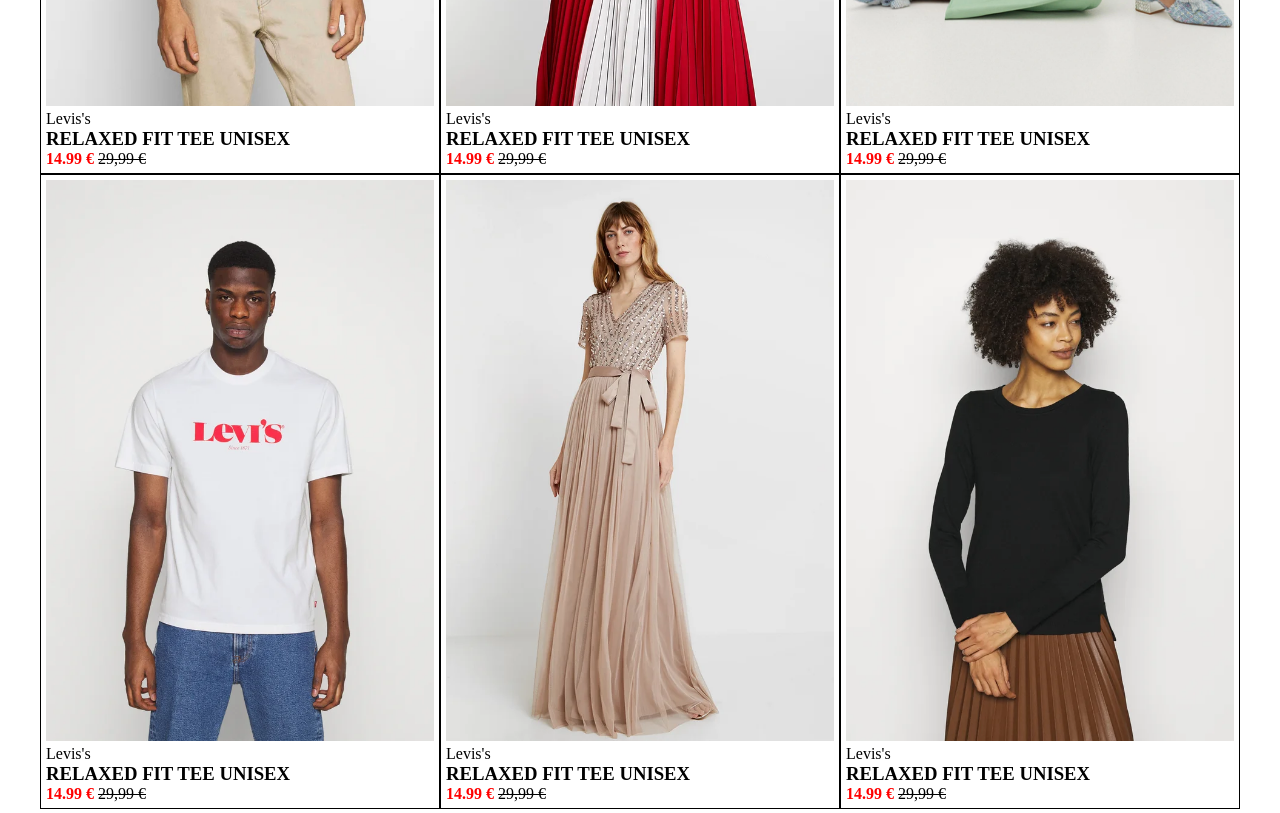
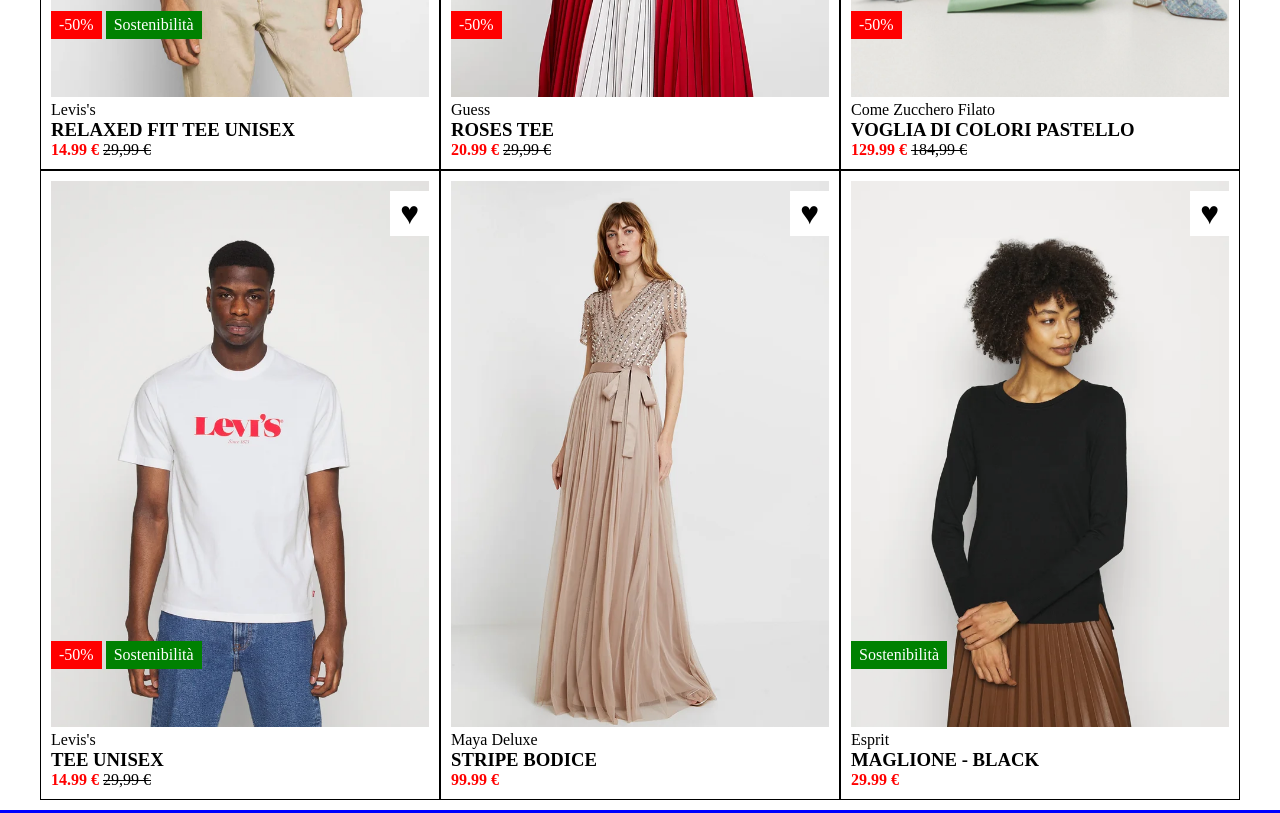
Before and after one commit to PasquiFra/html-css-boolando, a plain HTML site: page index.html in a window 1280 px wide. Shown: the part 560-1373 px from the top of the page. Drawn offline with Linux system fonts and the light colour scheme.

Commit message:
main section completed

```diff
--- a/index.html
+++ b/index.html
@@ -41,7 +41,7 @@
 
     <main>
         <div class="container flex" id="main-section">
-            <div class="card">
+            <div class="card" id="relaxed-tee">
                 <img src="./img/1.webp" alt="articolo 1">
                 <span class="brand">Levis's</span>
                 <h3><a href="#">RELAXED FIT TEE UNISEX</a></h3>
@@ -49,51 +49,72 @@
                     <span class="last-price">14.99 €</span>
                     <span class="old-price">29,99 €</span>
                 </span>
+                <div class="labels">
+                    <div class="discount tag">-50%</div>
+                    <div class="eco-friendly tag">Sostenibilità</div>
+                </div>
+                <div class="go-fav">&hearts;</div>
+            </div>
+            <div class="card" id="roses-tee">
+                <img src="./img/2.webp" alt="articolo 2">
+                <span class="brand">Guess</span>
+                <h3><a href="#">ROSES TEE</a></h3>
+                <span class="price">
+                    <span class="last-price">20.99 €</span>
+                    <span class="old-price">29,99 €</span>
+                </span>
+                <div class="labels">
+                    <div class="discount tag">-50%</div>
+                </div>
+                <div class="go-fav">&hearts;</div>
             </div>
             <div class="card">
-                <img src="./img/2.webp" alt="articolo 2">
+                <img src="./img/3.webp" alt="articolo 3">
+                <span class="brand">Come Zucchero Filato</span>
+                <h3><a href="#">VOGLIA DI COLORI PASTELLO</a></h3>
+                <span class="price">
+                    <span class="last-price">129.99 €</span>
+                    <span class="old-price">184,99 €</span>
+                </span>
+                <div class="labels">
+                    <div class="discount tag">-50%</div>
+                </div>
+                <div class="go-fav">&hearts;</div>
+            </div>
+            <div class="card">
+                <img src="./img/4.webp" alt="articolo 4">
                 <span class="brand">Levis's</span>
-                <h3><a href="#">RELAXED FIT TEE UNISEX</a></h3>
+                <h3><a href="#">TEE UNISEX</a></h3>
                 <span class="price">
                     <span class="last-price">14.99 €</span>
                     <span class="old-price">29,99 €</span>
                 </span>
-            </div>
-            <div class="card">
-                <img src="./img/3.webp" alt="articolo 3">
-                <span class="brand">Levis's</span>
-                <h3><a href="#">RELAXED FIT TEE UNISEX</a></h3>
-                <span class="price">
-                    <span class="last-price">14.99 €</span>
-                    <span class="old-price">29,99 €</span>
-                </span>
-            </div>
-            <div class="card">
-                <img src="./img/4.webp" alt="articolo 4">
-                <span class="brand">Levis's</span>
-                <h3><a href="#">RELAXED FIT TEE UNISEX</a></h3>
-                <span class="price">
-                    <span class="last-price">14.99 €</span>
-                    <span class="old-price">29,99 €</span>
-                </span>
+                <div class="labels">
+                    <div class="discount tag">-50%</div>
+                    <div class="eco-friendly tag">Sostenibilità</div>
+                </div>
+                <div class="go-fav">&hearts;</div>
             </div>
             <div class="card">
                 <img src="./img/5.webp" alt="articolo 5">
-                <span class="brand">Levis's</span>
-                <h3><a href="#">RELAXED FIT TEE UNISEX</a></h3>
+                <span class="brand">Maya Deluxe</span>
+                <h3><a href="#">STRIPE BODICE</a></h3>
                 <span class="price">
-                    <span class="last-price">14.99 €</span>
-                    <span class="old-price">29,99 €</span>
+                    <span class="last-price">99.99 €</span>
                 </span>
+                <div class="go-fav">&hearts;</div>
             </div>
             <div class="card">
                 <img src="./img/6.webp" alt="articolo 6">
-                <span class="brand">Levis's</span>
-                <h3><a href="#">RELAXED FIT TEE UNISEX</a></h3>
+                <span class="brand">Esprit</span>
+                <h3><a href="#">MAGLIONE - BLACK</a></h3>
                 <span class="price">
-                    <span class="last-price">14.99 €</span>
-                    <span class="old-price">29,99 €</span>
+                    <span class="last-price">29.99 €</span>
                 </span>
+                <div class="labels">
+                    <div class="eco-friendly tag">Sostenibilità</div>
+                </div>
+                <div class="go-fav">&hearts;</div>
             </div>
 
 
--- a/style/style.css
+++ b/style/style.css
@@ -12,6 +12,7 @@
     --font-sz-med: 1.2rem;
     --font-sz-ml: 1.5rem;
     --font-sz-lg: 2rem;
+    --padding-basic: 10px;
 }
 
 /* ------------ CSS RESET ------------*/
@@ -32,7 +33,8 @@
     min-height: 600px;
     border: 1px solid black;
     background-color: #fff;
-    padding: 5px;
+    padding: var(--padding-basic);
+    position: relative;
 }
 .flex {
     display: flex;
@@ -46,20 +48,46 @@ a {
     color: black;
 }
 
+.tag {
+    left: var(--padding-basic);
+    color: #fff;
+    text-align:center;
+    vertical-align:middle;
+    padding: 5px 8px;
+    display: inline-block;
+}
+
+.labels {
+    position: absolute;
+    left: var(--padding-basic);
+    bottom: 130px;
+}
+.go-fav {
+    position: absolute;
+    top: 20px;
+    right: var(--padding-basic);
+    padding: 4px 10px;
+    background-color: #fff;
+    font-size: var(--font-sz-lg);
+    vertical-align: middle;
+}
+
 /* HEADER */
 
 header {
     position: fixed;
+    z-index: 1;
     left: 0;
     right: 0;
     top: 0;
     height: 75px;
-    background-color: rgb(255, 115, 0);
+    background-color:#fe6901;
 }
 header nav {
     justify-content: space-between;
     align-items: center;
     height: 100%;
+    padding: 0 var(--padding-basic);
 }
 nav * {
     flex-basis: 33%;
@@ -98,6 +126,32 @@ main img {
 .old-price {
     text-decoration: line-through;
 }
+.discount {
+    background-color: red;
+}
+.eco-friendly {
+    left: calc(var);
+    background-color:#008101;
+}
+.card:hover#relaxed-tee::after {
+    background-image: url(../img/1b.webp);
+    content:'';
+    display: inline-block;
+    text-rendering: auto;
+    -webkit-font-smoothing: antialiased;
+}
+
+.go-fav:hover::after {
+    content:'/f004';
+    display: inline-block;
+
+    text-rendering: auto;
+    -webkit-font-smoothing: antialiased;
+
+    font: var(--fa-font-solid);
+    color: red;
+}
+
 /* FOOTER */
 
 footer {
@@ -113,7 +167,6 @@ footer>div {
     height: 110px;
     border: 1px solid rgb(0, 0, 0);
 }
-
 #footer-box {
     padding: 15px 0;;
 }
```
